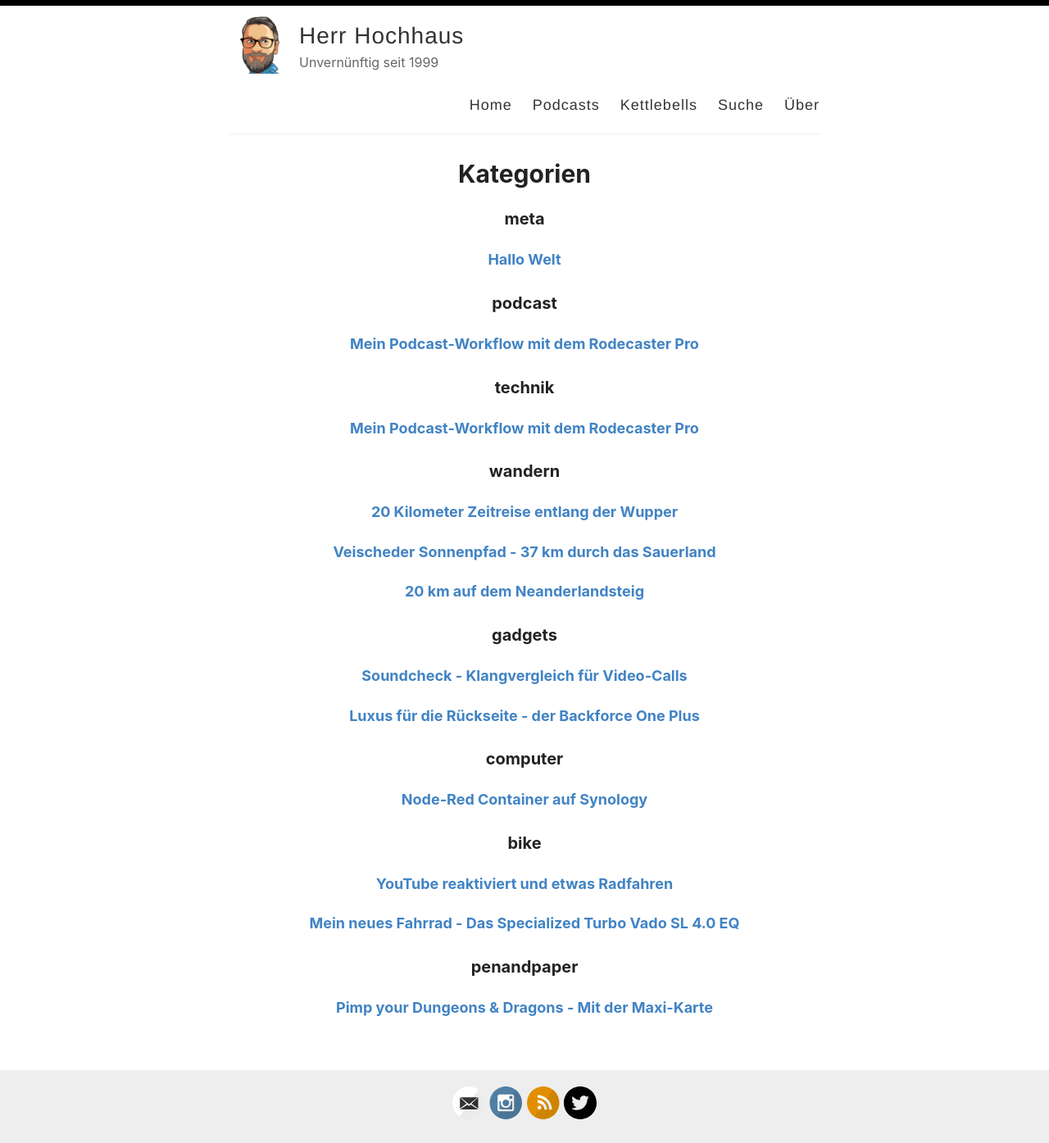
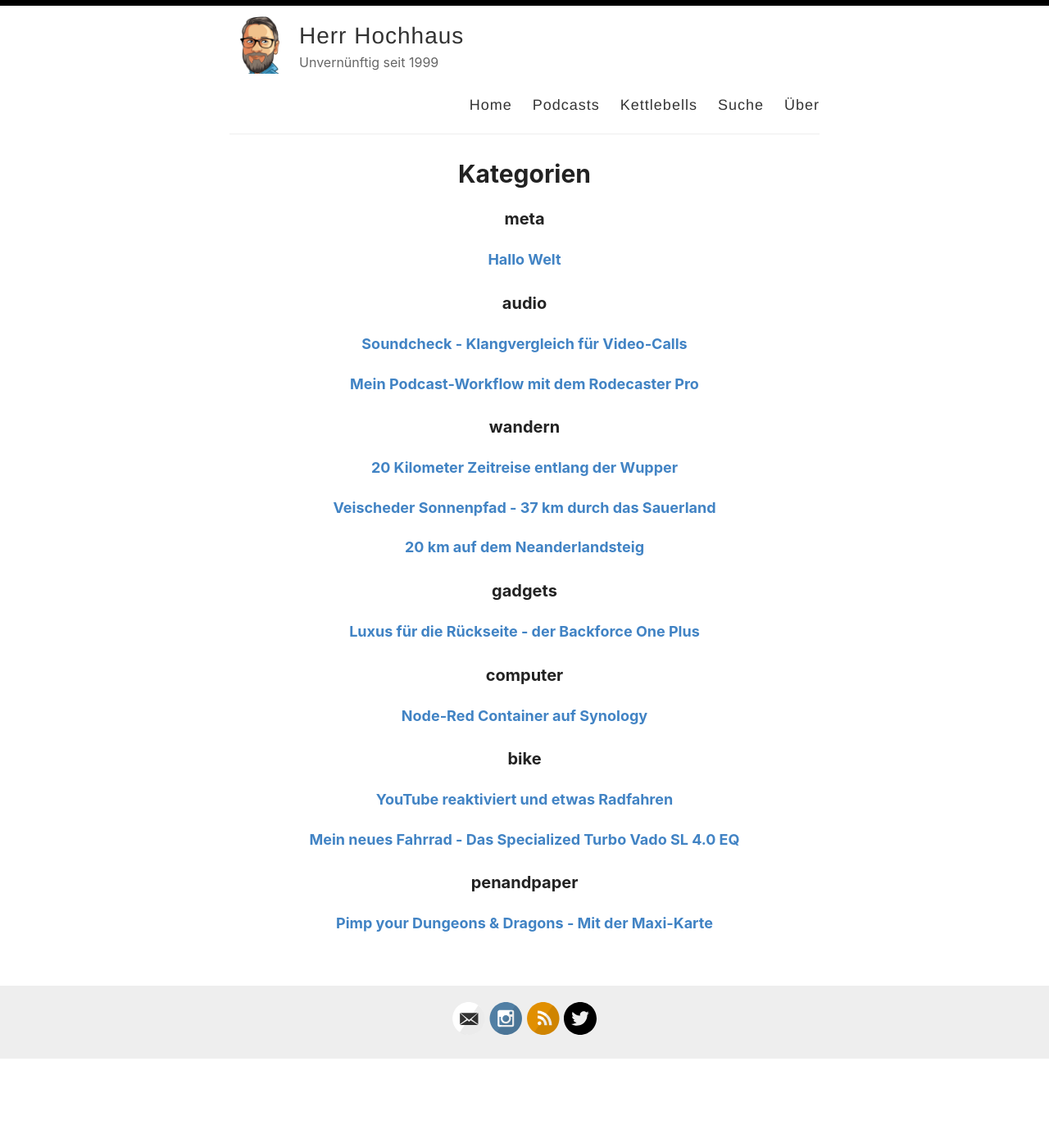
Before and after one commit to herrhochhaus/herrhochhaus.github.io, a Jekyll site: the page built from _pages/categories.md, in a window 1280 px wide. Shown: the whole page at 82% size. Built offline with Jekyll 4.4.1, drawn with Linux system fonts in a browser that asks for light colours; after the commit the page ends 1293 px from its top, so only the background shows below that.

Commit message:
audio als category

```diff
--- a/_posts/2021/2021-4-7-Polywav-Rodecaster.md
+++ b/_posts/2021/2021-4-7-Polywav-Rodecaster.md
@@ -1,7 +1,7 @@
 ---
 layout: post
 title:  Mein Podcast-Workflow mit dem Rodecaster Pro
-categories: [podcast, technik]
+categories: [audio]
 excerpt: Das Rodecaster Pro nimmt Podcasts ganz ohne Computer auf. Allerdings gibt es ein paar Kniffe, die im Workflow etwas Handarbeit erfordern.
 ---
 
--- a/_posts/2021/2021-8-16-Audio-im-Vergleich.md
+++ b/_posts/2021/2021-8-16-Audio-im-Vergleich.md
@@ -1,7 +1,7 @@
 ---
 layout: post
 title:  Soundcheck - Klangvergleich für Video-Calls
-categories: [gadgets]
+categories: [audio]
 excerpt: Nachdem Videocalls der neue Standard für geschäftliche Treffen geworden sind, spielt die Tonqualität des eigenen Equipments eine zentrale Rolle, um ermüdungsfreie Meetings zu ermöglichen. Doch wie klingt eigentlich das eigene Equipment?
 ---
 
```
